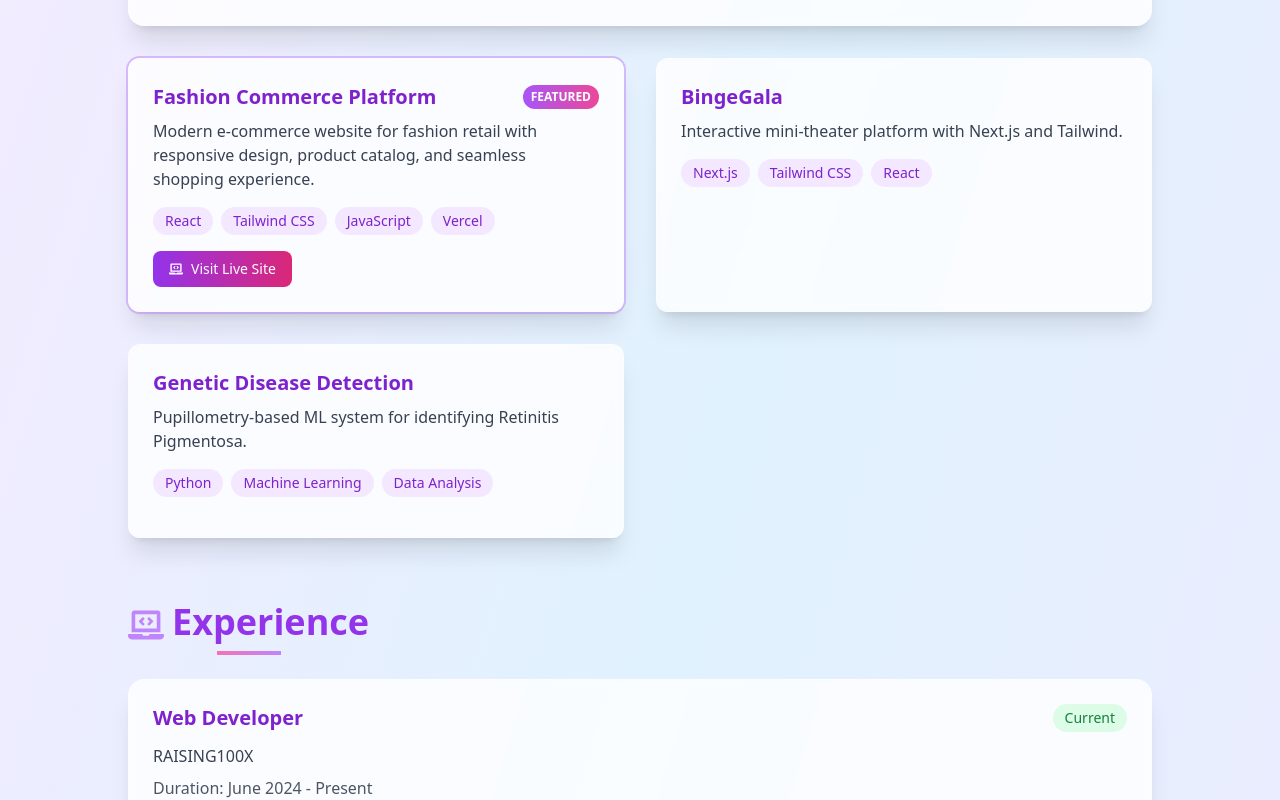
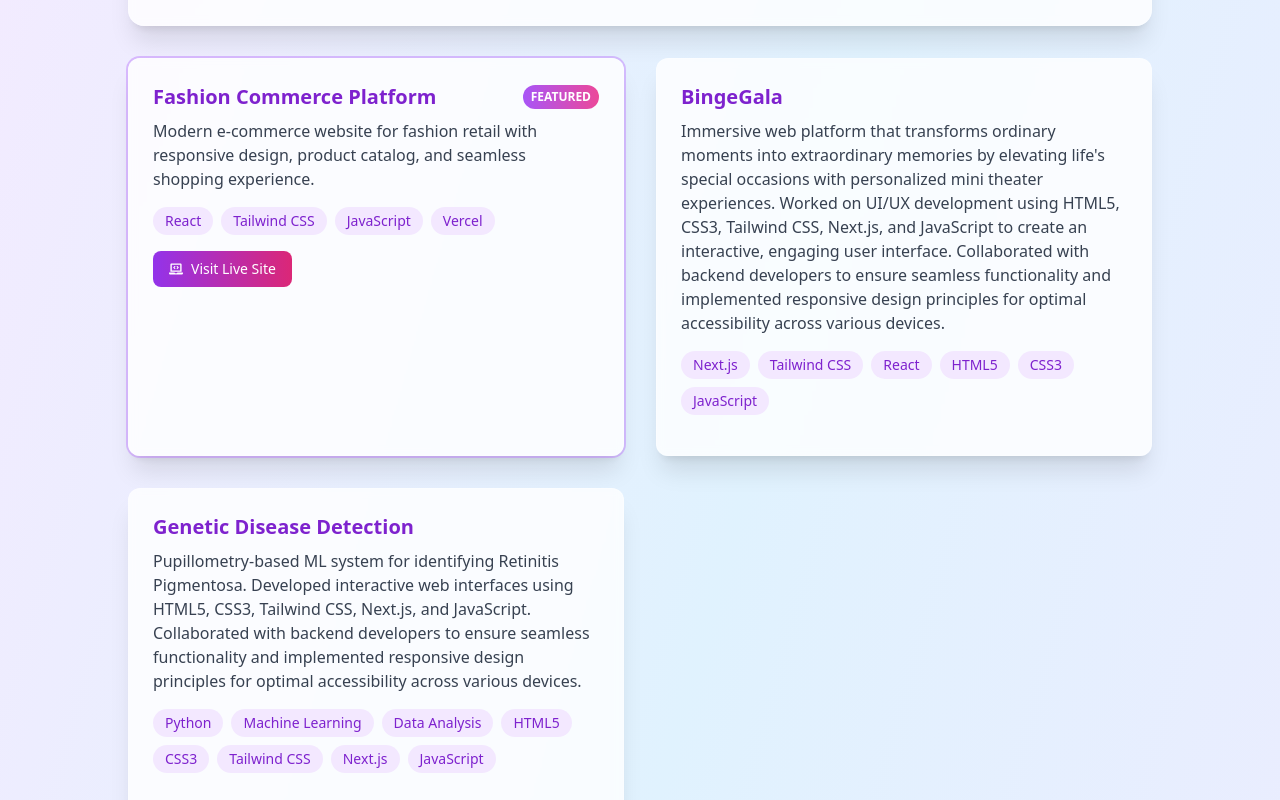
Before and after one commit to shareena-osa/shareena-portfolio, a React (Create React App) app: page / in a window 1280 px wide. Shown: the part 1403-2203 px from the top of the page. Built offline with nearby package versions, Linux system fonts and the light colour scheme.

Commit message:
Update project descriptions in Portfolio component to provide detailed insights into BingeGala and Genetic Disease Detection projects. Enhanced technology stack for both projects to reflect additional skills utilized in development.

```diff
--- a/src/Portfolio.js
+++ b/src/Portfolio.js
@@ -205,13 +205,13 @@
           />
           <ProjectCard
             title="BingeGala"
-            description="Interactive mini-theater platform with Next.js and Tailwind."
-            tech={["Next.js", "Tailwind CSS", "React"]}
+            description="Immersive web platform that transforms ordinary moments into extraordinary memories by elevating life's special occasions with personalized mini theater experiences. Worked on UI/UX development using HTML5, CSS3, Tailwind CSS, Next.js, and JavaScript to create an interactive, engaging user interface. Collaborated with backend developers to ensure seamless functionality and implemented responsive design principles for optimal accessibility across various devices."
+            tech={["Next.js", "Tailwind CSS", "React", "HTML5", "CSS3", "JavaScript"]}
           />
           <ProjectCard
             title="Genetic Disease Detection"
-            description="Pupillometry-based ML system for identifying Retinitis Pigmentosa."
-            tech={["Python", "Machine Learning", "Data Analysis"]}
+            description="Pupillometry-based ML system for identifying Retinitis Pigmentosa. Developed interactive web interfaces using HTML5, CSS3, Tailwind CSS, Next.js, and JavaScript. Collaborated with backend developers to ensure seamless functionality and implemented responsive design principles for optimal accessibility across various devices."
+            tech={["Python", "Machine Learning", "Data Analysis", "HTML5", "CSS3", "Tailwind CSS", "Next.js", "JavaScript"]}
           />
         </div>
       </section>
```
